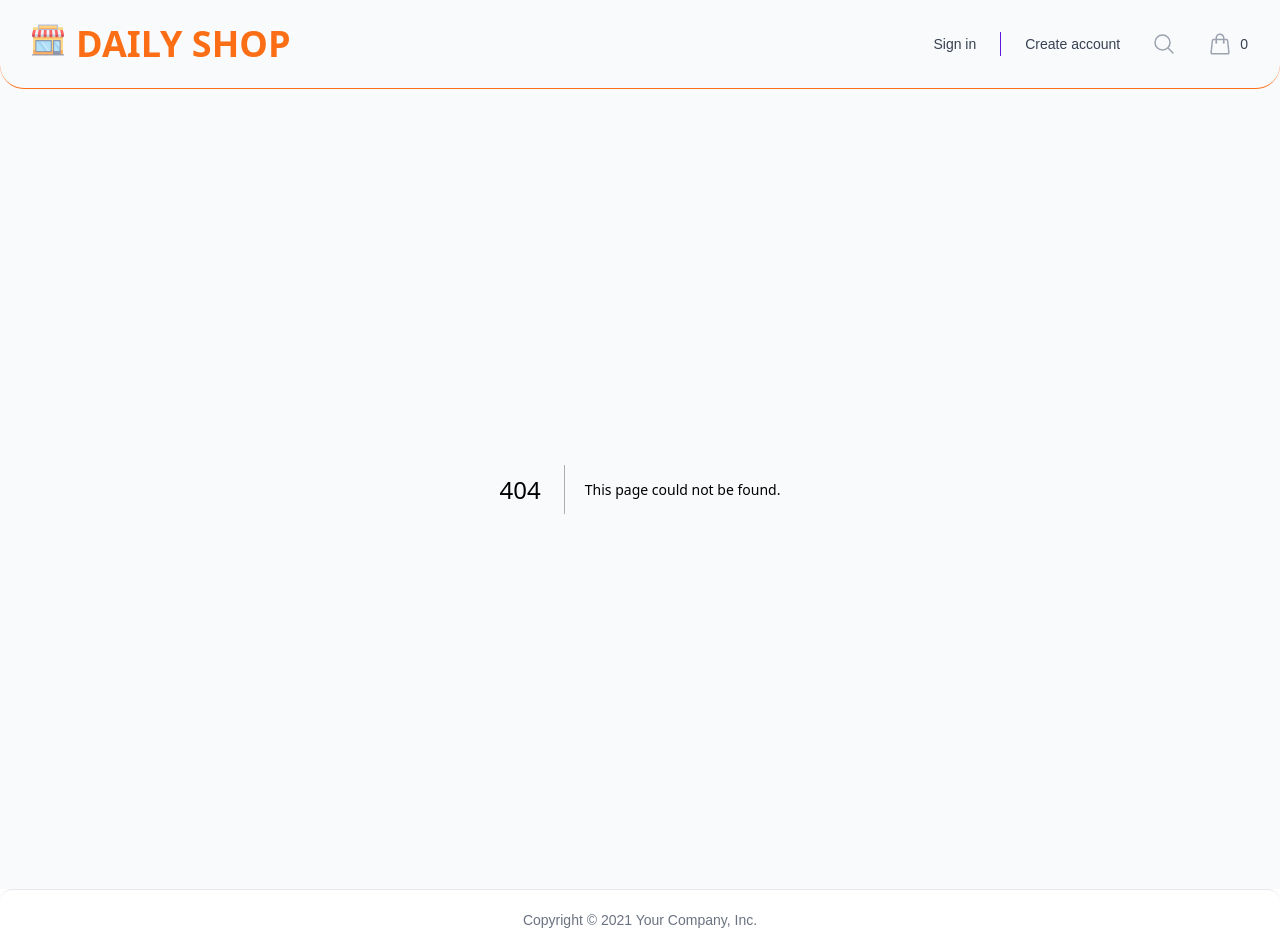
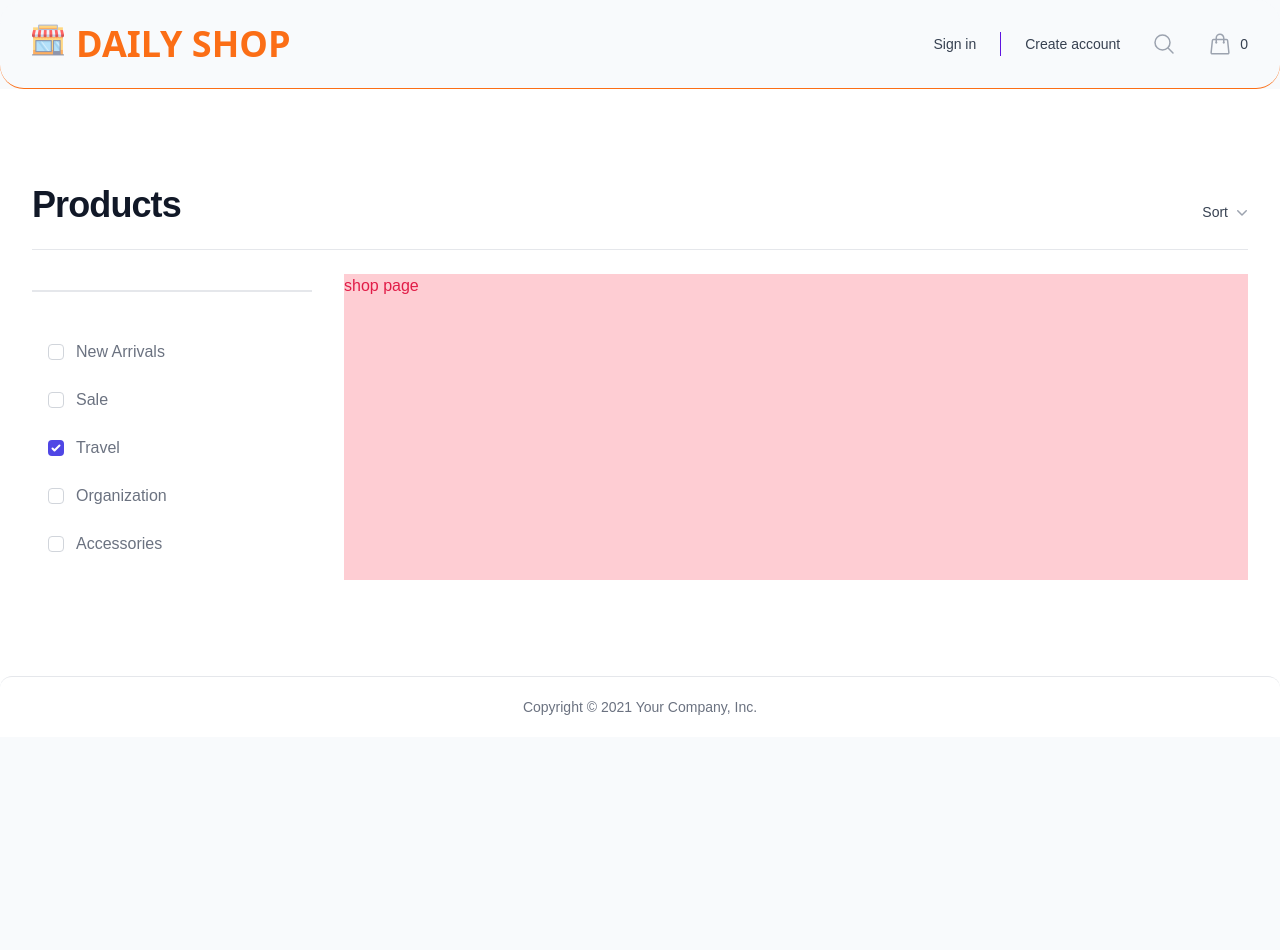
Before and after one commit to Eth3R-One/daily-shop, a Next.js app: page /shop in a window 1280 px wide. Before the commit this address had no page. After the commit the page ends 800 px from the top, so only its background shows below. Built offline with nearby package versions, Linux system fonts and the light colour scheme.

Commit message:
add: shop page ui and folder structure

```diff
--- /dev/null
+++ b/app/shop/_components/CategoriesSection.jsx
@@ -0,0 +1,40 @@
+const CategoriesSection = ({ filters }) => {
+	return (
+		<form className="mt-4 border-t border-gray-200">
+			<h3 className="sr-only">Categories</h3>
+
+			{filters.map((section) => (
+				<div
+					key={section.id}
+					as="div"
+					className="border-t border-gray-200 px-4 py-6"
+				>
+					<div className="pt-6">
+						<div className="space-y-6">
+							{section.options.map((option, optionIdx) => (
+								<div key={option.value} className="flex items-center">
+									<input
+										defaultValue={option.value}
+										defaultChecked={option.checked}
+										id={`filter-mobile-${section.id}-${optionIdx}`}
+										name={`${section.id}[]`}
+										type="checkbox"
+										className="h-4 w-4 rounded border-gray-300 text-indigo-600 focus:ring-indigo-500"
+									/>
+									<label
+										htmlFor={`filter-mobile-${section.id}-${optionIdx}`}
+										className="ml-3 min-w-0 flex-1 text-gray-500"
+									>
+										{option.label}
+									</label>
+								</div>
+							))}
+						</div>
+					</div>
+				</div>
+			))}
+		</form>
+	);
+};
+
+export default CategoriesSection;
--- /dev/null
+++ b/app/shop/_components/MobileFIlterButton.jsx
@@ -0,0 +1,20 @@
+"use client";
+
+import useMobileNav from "@/app/hooks";
+import { FunnelIcon } from "@heroicons/react/24/solid";
+
+const MobileFIlterButton = () => {
+	const { setMobileFiltersOpen } = useMobileNav();
+	return (
+		<button
+			type="button"
+			onClick={() => setMobileFiltersOpen(true)}
+			className="-m-2 ml-4 p-2 text-gray-400 hover:text-gray-500 sm:ml-6 lg:hidden"
+		>
+			<span className="sr-only">Filters</span>
+			<FunnelIcon aria-hidden="true" className="h-5 w-5" />
+		</button>
+	);
+};
+
+export default MobileFIlterButton;
--- /dev/null
+++ b/app/shop/_components/Sidebar.jsx
@@ -0,0 +1,5 @@
+const Sidebar = () => {
+	return <div>Sidebar</div>;
+};
+
+export default Sidebar;
--- /dev/null
+++ b/app/shop/_components/_sidebar/MobileFilterDialog.jsx
@@ -0,0 +1,63 @@
+"use client";
+import {
+	Dialog,
+	DialogBackdrop,
+	DialogPanel,
+	Disclosure,
+	DisclosureButton,
+	DisclosurePanel,
+	Menu,
+	MenuButton,
+	MenuItem,
+	MenuItems,
+} from "@headlessui/react";
+import { XMarkIcon } from "@heroicons/react/24/outline";
+import {
+	ChevronDownIcon,
+	FunnelIcon,
+	MinusIcon,
+	PlusIcon,
+	Squares2X2Icon,
+} from "@heroicons/react/20/solid";
+import useMobileNav from "@/app/hooks";
+import CategoriesSection from "../CategoriesSection";
+const MobileFilterDialog = ({ filters }) => {
+	const { mobileFiltersOpen, setMobileFiltersOpen } = useMobileNav();
+
+	return (
+		<Dialog
+			open={mobileFiltersOpen}
+			onClose={setMobileFiltersOpen}
+			className="relative z-40 lg:hidden"
+		>
+			<DialogBackdrop
+				transition
+				className="fixed inset-0 bg-black bg-opacity-25 transition-opacity duration-300 ease-linear data-[closed]:opacity-0"
+			/>
+
+			<div className="fixed inset-0 z-40 flex">
+				<DialogPanel
+					transition
+					className="relative ml-auto flex h-full w-full max-w-xs transform flex-col overflow-y-auto bg-white py-4 pb-12 shadow-xl transition duration-300 ease-in-out data-[closed]:translate-x-full"
+				>
+					<div className="flex items-center justify-between px-4">
+						<h2 className="text-lg font-medium text-gray-900">Filters</h2>
+						<button
+							type="button"
+							onClick={() => setMobileFiltersOpen(false)}
+							className="-mr-2 flex h-10 w-10 items-center justify-center rounded-md bg-white p-2 text-gray-400"
+						>
+							<span className="sr-only">Close menu</span>
+							<XMarkIcon aria-hidden="true" className="h-6 w-6" />
+						</button>
+					</div>
+
+					{/* Filters */}
+					<CategoriesSection filters={filters} />
+				</DialogPanel>
+			</div>
+		</Dialog>
+	);
+};
+
+export default MobileFilterDialog;
--- /dev/null
+++ b/app/shop/layout.js
@@ -0,0 +1,113 @@
+import { Menu, MenuButton, MenuItem, MenuItems } from "@headlessui/react";
+import { XMarkIcon } from "@heroicons/react/24/outline";
+import { ChevronDownIcon } from "@heroicons/react/20/solid";
+import MobileFilterDialog from "./_components/_sidebar/MobileFilterDialog";
+import MobileNavProvider from "../providers";
+import MobileFIlterButton from "./_components/MobileFIlterButton";
+import CategoriesSection from "./_components/CategoriesSection";
+
+const sortOptions = [
+	{ name: "Most Popular", href: "#", current: true },
+	{ name: "Best Rating", href: "#", current: false },
+	{ name: "Newest", href: "#", current: false },
+	{ name: "Price: Low to High", href: "#", current: false },
+	{ name: "Price: High to Low", href: "#", current: false },
+];
+
+const filters = [
+	{
+		id: "category",
+		name: "Category",
+		options: [
+			{ value: "new-arrivals", label: "New Arrivals", checked: false },
+			{ value: "sale", label: "Sale", checked: false },
+			{ value: "travel", label: "Travel", checked: true },
+			{ value: "organization", label: "Organization", checked: false },
+			{ value: "accessories", label: "Accessories", checked: false },
+		],
+	},
+];
+
+function classNames(...classes) {
+	return classes.filter(Boolean).join(" ");
+}
+
+export default function ShopLayout({ children }) {
+	return (
+		<MobileNavProvider>
+			<div className="bg-white">
+				<div>
+					{/* Mobile filter dialog */}
+					<MobileFilterDialog filters={filters} />
+
+					<main className="mx-auto max-w-7xl px-4 sm:px-6 lg:px-8">
+						<div className="flex items-baseline justify-between border-b border-gray-200 pb-6 pt-24">
+							<h1 className="text-4xl font-bold tracking-tight text-gray-900">
+								Products
+							</h1>
+
+							<div className="flex items-center">
+								<Menu
+									as="div"
+									className="relative inline-block text-left"
+								>
+									<div>
+										<MenuButton className="group inline-flex justify-center text-sm font-medium text-gray-700 hover:text-gray-900">
+											Sort
+											<ChevronDownIcon
+												aria-hidden="true"
+												className="-mr-1 ml-1 h-5 w-5 flex-shrink-0 text-gray-400 group-hover:text-gray-500"
+											/>
+										</MenuButton>
+									</div>
+
+									<MenuItems
+										transition
+										className="absolute right-0 z-10 mt-2 w-40 origin-top-right rounded-md bg-white shadow-2xl ring-1 ring-black ring-opacity-5 transition focus:outline-none data-[closed]:scale-95 data-[closed]:transform data-[closed]:opacity-0 data-[enter]:duration-100 data-[leave]:duration-75 data-[enter]:ease-out data-[leave]:ease-in"
+									>
+										<div className="py-1">
+											{sortOptions.map((option) => (
+												<MenuItem key={option.name}>
+													<a
+														href={option.href}
+														className={classNames(
+															option.current
+																? "font-medium text-gray-900"
+																: "text-gray-500",
+															"block px-4 py-2 text-sm data-[focus]:bg-gray-100"
+														)}
+													>
+														{option.name}
+													</a>
+												</MenuItem>
+											))}
+										</div>
+									</MenuItems>
+								</Menu>
+
+								<MobileFIlterButton />
+							</div>
+						</div>
+
+						<section
+							aria-labelledby="products-heading"
+							className="pb-24 pt-6"
+						>
+							<h2 id="products-heading" className="sr-only">
+								Products
+							</h2>
+
+							<div className="grid grid-cols-1 gap-x-8 gap-y-10 lg:grid-cols-4">
+								{/* Filters */}
+								<CategoriesSection filters={filters} />
+
+								{/* Product grid */}
+								<div className="lg:col-span-3">{children}</div>
+							</div>
+						</section>
+					</main>
+				</div>
+			</div>
+		</MobileNavProvider>
+	);
+}
--- /dev/null
+++ b/app/shop/page.js
@@ -0,0 +1,9 @@
+const ShopPage = () => {
+	return (
+		<div className="bg-rose-200 w-full h-full">
+			<div className=" flex items-center text-rose-600 ">shop page</div>
+		</div>
+	);
+};
+
+export default ShopPage;
```
